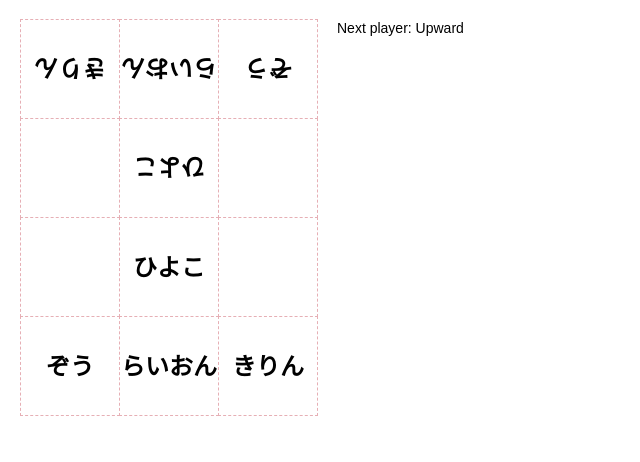
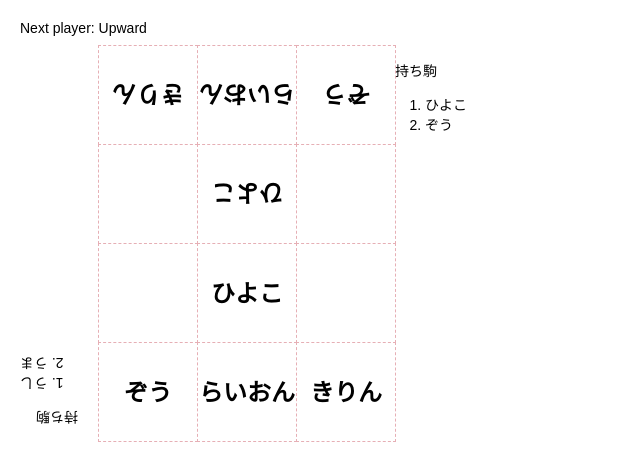
Before and after one commit to kumewata/animal_shogi_react, a React (Create React App) app: page / in a window 1280 px wide. Shown: the top 462 px of the page, without its empty margins (0-640 px from the left). Built offline with nearby package versions, Linux system fonts and the light colour scheme.

Commit message:
introduce stock board

```diff
--- a/src/App.css
+++ b/src/App.css
@@ -45,7 +45,7 @@ ol, ul {
   flex-direction: row;
 }
 
-.game-info {
+.game-board {
   margin-left: 20px;
 }
 
--- a/src/App.js
+++ b/src/App.js
@@ -63,6 +63,20 @@ class Board extends React.Component {
         </div>
       </div>
     );
+  }
+}
+
+class StockBoard extends React.Component {
+  render() {
+    const stocks = this.props.stocks.map(stock =>{
+      return(<li key={stock}>{stock}</li>);
+    });
+
+    return (
+      <ol>
+        {stocks}
+      </ol>
+    )
   }
 }
 
@@ -219,7 +233,17 @@ class App extends React.Component {
     }
 
     return (
+      <div className="app">
+        <div className="status">
+          {status}
+        </div>
         <div className="game">
+          <div className="game-stock-board downward">
+            <p>持ち駒</p>
+            <StockBoard
+              stocks={['うし', 'うま']}
+            />
+          </div>
           <div className="game-board">
             <Board
               squares={this.state.squares}
@@ -229,9 +253,12 @@ class App extends React.Component {
               isSquareIncludedInMovingCandidates={(i) => this.isSquareIncludedInMovingCandidates(i)}
             />
           </div>
-        <div className="game-info">
-          <div>{status}</div>
-          <ol>{/* TODO */}</ol>
+          <div className="game-stock-board upward">
+            <p>持ち駒</p>
+            <StockBoard
+              stocks={['ひよこ', 'ぞう']}
+            />
+          </div>
         </div>
       </div>
     );
```
Lines whose indentation alone changed are shown as unchanged.
